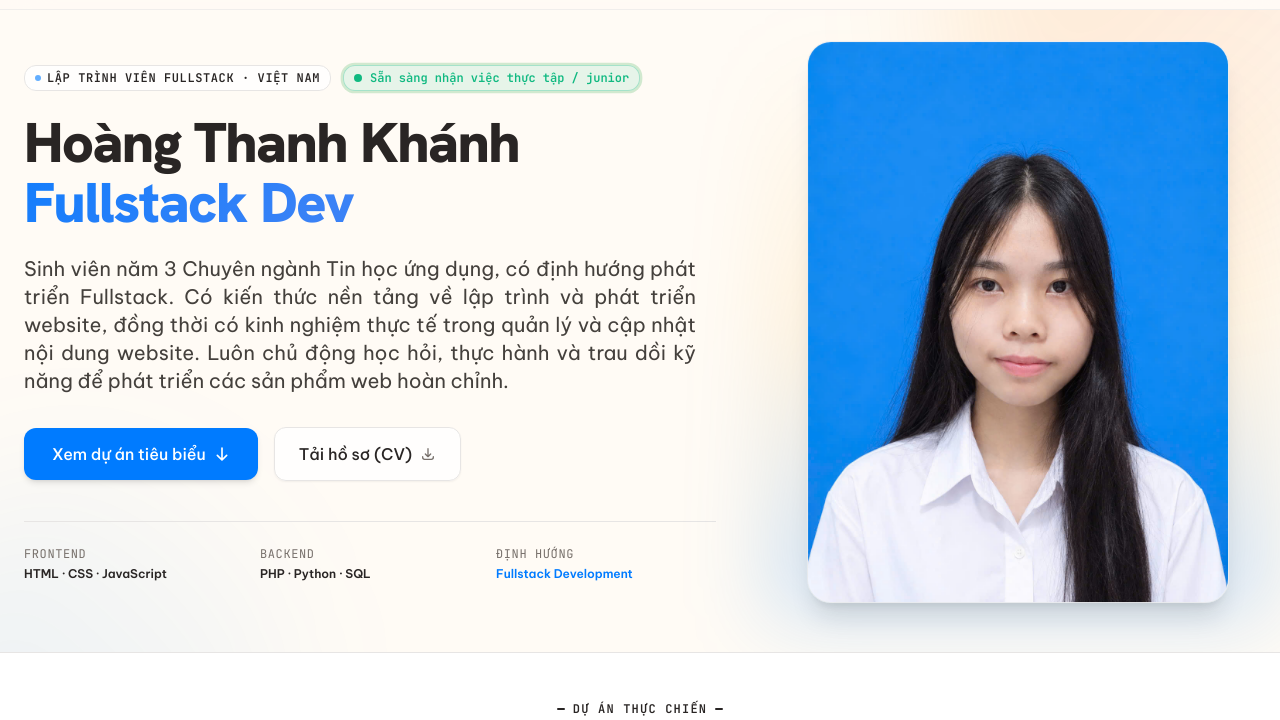
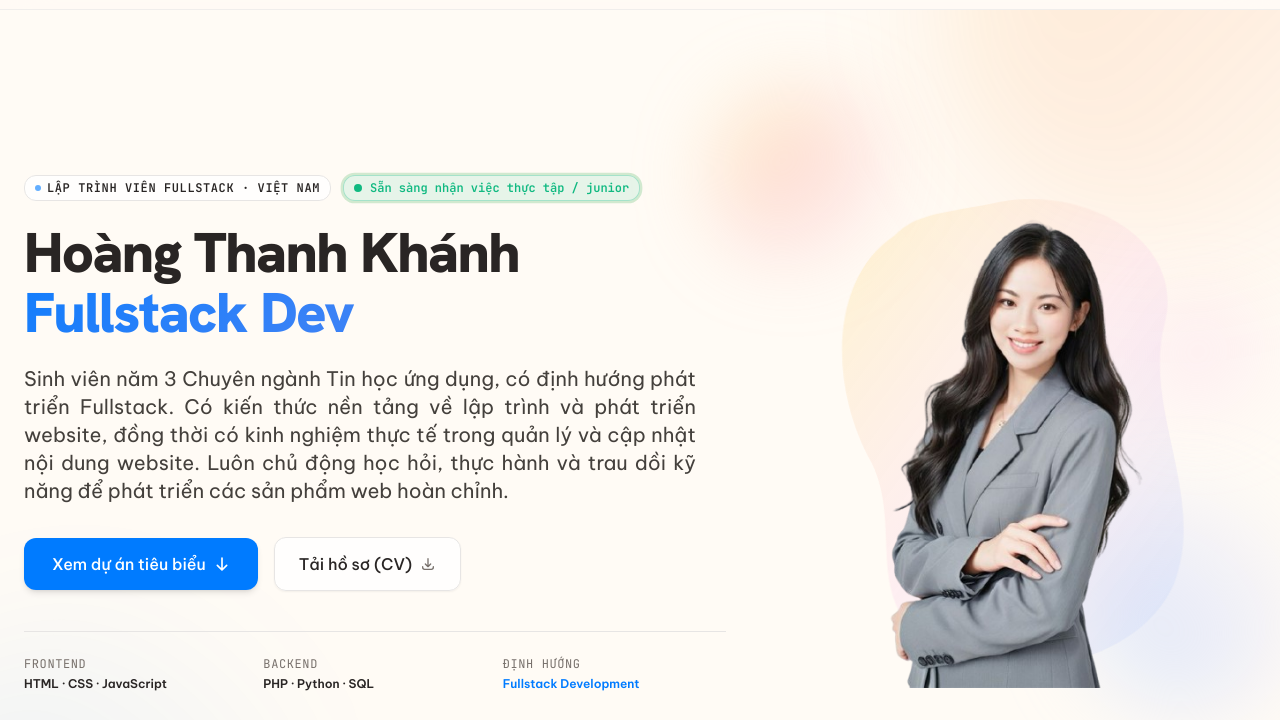
Before and after one commit to Khanhht801/my-portfolio, a plain HTML site: page index.html in a window 1280 px wide. Shown: the part 55-775 px from the top of the page. Drawn offline with nearby package versions, Linux system fonts and the light colour scheme.

Commit message:
update background

```diff
--- a/index.html
+++ b/index.html
@@ -157,7 +157,7 @@
   </header>
   <main>
     <!-- ==================== 2. HERO SECTION ==================== -->
-    <section class="relative overflow-hidden border-b border-[#E7E5E4] pb-12 pt-8" id="hero">
+    <section class="relative overflow-hidden border-b border-[#E7E5E4] min-h-screen flex items-center pt-24 pb-12" id="hero">
       <!-- Decorative warm gradient orbs -->
       <div
         class="absolute top-0 right-0 w-[500px] h-[500px] rounded-full bg-gradient-to-br from-[#F59E0B]/15 via-[#F97316]/10 to-transparent -translate-y-1/2 translate-x-1/3 pointer-events-none blur-3xl"
@@ -169,8 +169,8 @@
         class="absolute top-1/2 left-1/3 w-[200px] h-[200px] rounded-full bg-gradient-to-br from-[#F59E0B]/8 to-transparent pointer-events-none blur-2xl"
         aria-hidden="true"></div>
 
-      <div class="max-w-site mx-auto px-6 relative z-10">
-        <div class="grid grid-cols-1 lg:grid-cols-12 gap-12 lg:gap-16 items-center">
+      <div class="max-w-site mx-auto px-6 relative z-10 w-full">
+        <div class="grid grid-cols-1 lg:grid-cols-12 gap-8 lg:gap-10 items-center">
           <!-- Left Column (7 cols): Editorial Headline & Copy -->
           <div class="lg:col-span-7 flex flex-col items-start reveal-on-scroll is-visible">
             <!-- Category & Availability Meta Bar -->
@@ -238,20 +238,46 @@
               </div>
             </div>
           </div>
-          <!-- Right Column (5 cols): Glassmorphism Portrait -->
+          <!-- Right Column (5 cols): Soft Organic Background + Minimalist Frame -->
           <div class="lg:col-span-5 reveal-on-scroll is-visible">
-            <div class="relative mx-auto flex justify-center items-end">
-              <div class="animate-ambient-float relative w-full flex justify-center">
-                <!-- Glassmorphism frame -->
-                <div
-                  class="absolute -inset-4 bg-gradient-to-t from-[#007BFF]/20 via-[#F59E0B]/10 to-transparent blur-2xl rounded-3xl pointer-events-none -z-10">
-                </div>
-                <div
-                  class="relative rounded-3xl overflow-hidden border border-[#E7E5E4]/60 bg-white/60 backdrop-blur-xl shadow-xl">
-                  <!-- Warm gradient top bar -->
+            <div class="relative mx-auto flex justify-center items-center h-full">
+              <!-- Soft organic stage: gradient orbs + gentle blob behind photo -->
+              <div class="relative w-full max-w-md lg:max-w-lg py-6 overflow-visible">
+                <!-- Soft gradient orbs (very light, layered) -->
+                <div aria-hidden="true"
+                  class="orb-drift absolute -top-6 -left-8 w-44 h-44 rounded-full bg-gradient-to-br from-[#FDE68A]/55 via-[#FCA5A5]/35 to-transparent blur-2xl pointer-events-none"></div>
+                <div aria-hidden="true"
+                  class="orb-drift-slow absolute -bottom-8 -right-6 w-52 h-52 rounded-full bg-gradient-to-tr from-[#BFDBFE]/55 via-[#C7D2FE]/35 to-transparent blur-2xl pointer-events-none"></div>
+                <div aria-hidden="true"
+                  class="orb-drift absolute top-1/3 -right-10 w-32 h-32 rounded-full bg-gradient-to-br from-[#FBCFE8]/50 to-transparent blur-2xl pointer-events-none"></div>
+
+                <!-- Organic SVG blob shape (soft, curvy) -->
+                <svg aria-hidden="true"
+                  class="blob-breathe absolute inset-0 w-full h-full pointer-events-none -z-0"
+                  viewBox="0 0 400 520" preserveAspectRatio="xMidYMid meet">
+                  <defs>
+                    <linearGradient id="blobGrad" x1="0%" y1="0%" x2="100%" y2="100%">
+                      <stop offset="0%" stop-color="#FDE68A" stop-opacity="0.35" />
+                      <stop offset="50%" stop-color="#FBCFE8" stop-opacity="0.28" />
+                      <stop offset="100%" stop-color="#BFDBFE" stop-opacity="0.35" />
+                    </linearGradient>
+                  </defs>
+                  <!-- Flowing organic blob -->
+                  <path d="M 90 80
+                           C 30 120, 30 220, 70 290
+                           C 100 350, 60 420, 130 460
+                           C 210 500, 320 470, 350 400
+                           C 380 320, 320 240, 340 160
+                           C 360 80, 260 30, 180 50
+                           C 130 60, 110 60, 90 80 Z"
+                    fill="url(#blobGrad)" />
+                </svg>
+
+                <!-- Photo: clean, sitting on top of the soft stage -->
+                <div class="relative z-30 mx-auto w-[78%] aspect-[3/4] overflow-hidden bg-transparent">
                   <img alt="Hoàng Thanh Khánh - Lập Trình Viên Fullstack"
-                    class="w-full max-w-md lg:max-w-none max-h-[560px] h-auto object-contain transition-transform duration-500 hover:scale-[1.02]"
-                    loading="lazy" src="image/chandung.jpg"
+                    class="absolute inset-0 w-full h-full object-contain transition-transform duration-700 hover:scale-[1.02]"
+                    loading="lazy" src="image/remove.png"
                     onerror="this.onerror=null;this.src='image/chandung.jpg';this.classList.add('bg-[#DBEAFE]','p-8');">
                 </div>
               </div>
--- a/script.js
+++ b/script.js
@@ -87,4 +87,26 @@ document.addEventListener('DOMContentLoaded', () => {
 
     sections.forEach(section => navObserver.observe(section));
   }
+
+  // 6. Hero SVG frame — draw lines on scroll
+  const heroFrame = document.querySelector('.hero-frame');
+  const heroFrameLines = document.querySelectorAll('.hero-frame-line');
+  if (heroFrame && heroFrameLines.length > 0 && 'IntersectionObserver' in window) {
+    const drawLines = () => {
+      heroFrameLines.forEach((line, i) => {
+        setTimeout(() => line.classList.add('is-drawn'), 150 * i);
+      });
+    };
+
+    const frameObserver = new IntersectionObserver((entries, obs) => {
+      entries.forEach(entry => {
+        if (entry.isIntersecting) {
+          drawLines();
+          obs.unobserve(entry.target);
+        }
+      });
+    }, { threshold: 0.2 });
+
+    frameObserver.observe(heroFrame);
+  }
 });
--- a/style.css
+++ b/style.css
@@ -29,6 +29,39 @@
 }
 .animate-ambient-float {
   animation: ambientFloat 6s ease-in-out infinite;
+}
+
+/* Soft organic blob — gentle morphing + float */
+@keyframes blobBreathe {
+  0%, 100% {
+    transform: translate(0, 0) scale(1) rotate(0deg);
+  }
+  33% {
+    transform: translate(6px, -8px) scale(1.03) rotate(1.2deg);
+  }
+  66% {
+    transform: translate(-5px, 5px) scale(0.98) rotate(-1deg);
+  }
+}
+.blob-breathe {
+  transform-origin: center;
+  animation: blobBreathe 14s ease-in-out infinite;
+}
+
+@keyframes orbDrift {
+  0%   { transform: translate3d(0, 0, 0) scale(1); }
+  25%  { transform: translate3d(40px, -30px, 0) scale(1.08); }
+  50%  { transform: translate3d(-20px, -50px, 0) scale(0.96); }
+  75%  { transform: translate3d(-50px, 20px, 0) scale(1.04); }
+  100% { transform: translate3d(0, 0, 0) scale(1); }
+}
+.orb-drift {
+  animation: orbDrift 12s ease-in-out infinite !important;
+  will-change: transform;
+}
+.orb-drift-slow {
+  animation: orbDrift 18s ease-in-out infinite !important;
+  will-change: transform;
 }
 
 /* Shimmer Effect for Buttons */
@@ -151,6 +184,22 @@ article p.text-base {
   background-color: #FFFBF5 !important;
 }
 
+/* Hero minimalist frame — SVG line draw on scroll */
+.hero-frame-line {
+  stroke-dasharray: 1;
+  stroke-dashoffset: 1;
+  transition: stroke-dashoffset 1200ms cubic-bezier(0.65, 0, 0.35, 1);
+}
+.hero-frame-line.is-drawn {
+  stroke-dashoffset: 0;
+}
+@media (prefers-reduced-motion: reduce) {
+  .hero-frame-line {
+    transition: none;
+    stroke-dashoffset: 0;
+  }
+}
+
 /* Accessibility reduced motion */
 @media (prefers-reduced-motion: reduce) {
   .reveal-on-scroll {
```
Also changed, not shown: image/remove.png (added).
